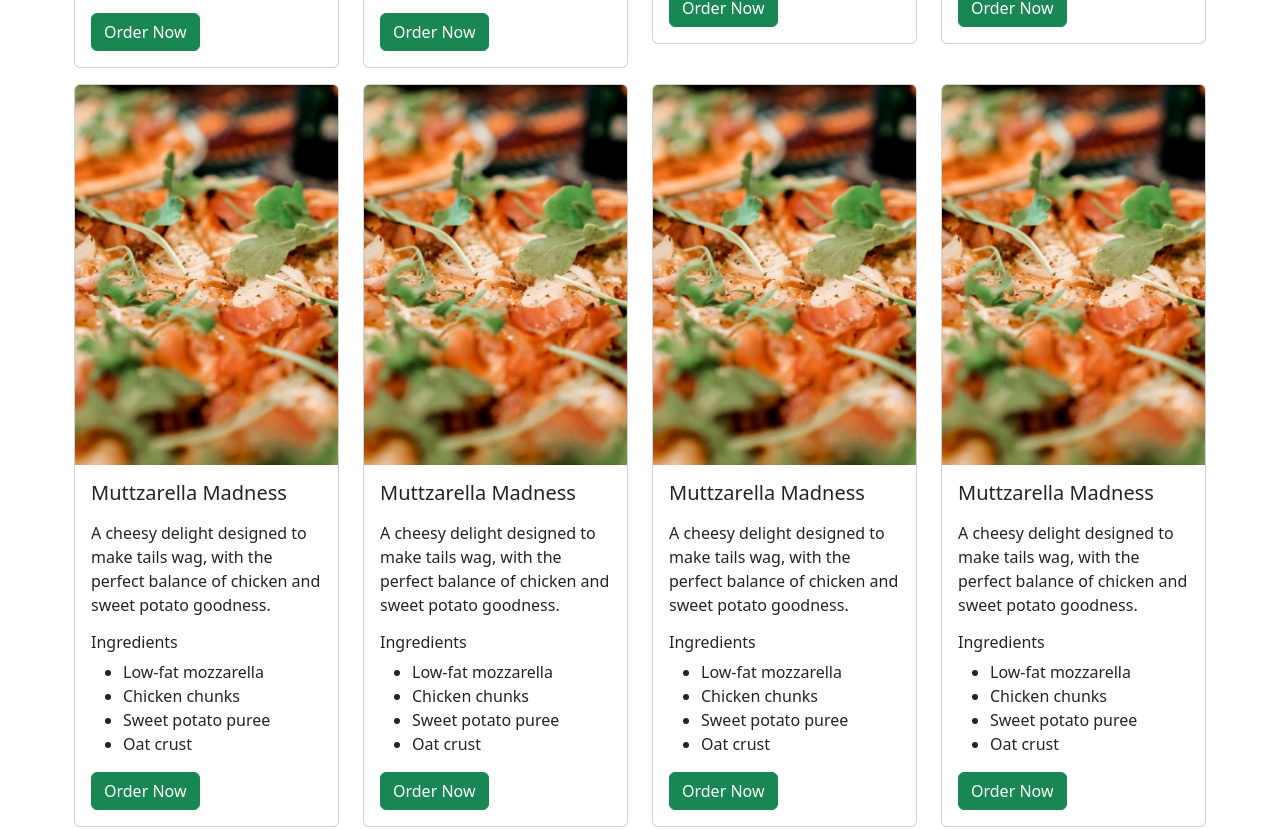
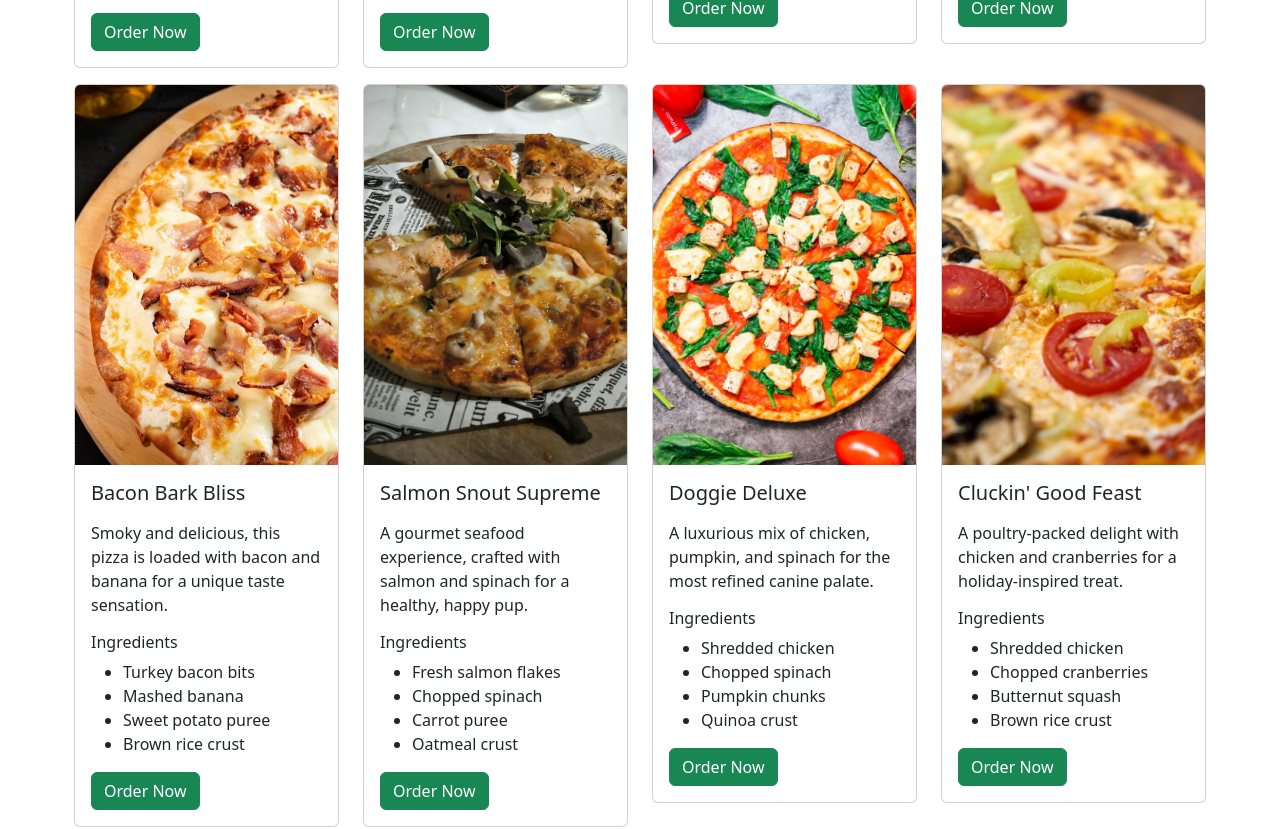
Before and after one commit to naitsircnat/dog-pizza-landing-page, a plain HTML site: page our-selection.html in a window 1280 px wide. Shown: the part 1452-2281 px from the top of the page. Drawn offline with nearby package versions, Linux system fonts and the light colour scheme.

Commit message:
Updated links

```diff
--- a/our-selection.html
+++ b/our-selection.html
@@ -74,7 +74,7 @@
                     <li>Oat crust</li>
                   </ul>
                 </p>
-                <a href="#" class="btn btn-success">Order Now</a>
+                <a href="order-now.html" class="btn btn-success">Order Now</a>
               </div>
             </div>
           </div>
@@ -97,7 +97,7 @@
                     <li>Quinoa crust</li>
                   </ul>
                 </p>
-                <a href="#" class="btn btn-success">Order Now</a>
+                <a href="order-now.html" class="btn btn-success">Order Now</a>
               </div>
             </div>
           </div>
@@ -119,7 +119,7 @@
                     <li>Whole wheat crust</li>
                   </ul>
                 </p>
-                <a href="#" class="btn btn-success">Order Now</a>
+                <a href="order-now.html" class="btn btn-success">Order Now</a>
               </div>
             </div>
           </div>
@@ -140,95 +140,87 @@
                     <li>Whole wheat crust</li>
                   </ul>
                 </p>
-                <a href="#" class="btn btn-success">Order Now</a>
+                <a href="order-now.html" class="btn btn-success">Order Now</a>
               </div>
             </div>
           </div>
 
           <div class="col-12 col-md-6 col-lg-3">
             <div class="card">
-              <img src="images/mozarella.jpg" class="card-img-top" />
+              <img src="images/bacon.jpg" class="card-img-top" />
               <div class="card-body">
-                <h5 class="card-title">Muttzarella Madness</h5>
+                <h5 class="card-title">Bacon Bark Bliss</h5>
                 <p class="card-text">
-                  <p>A cheesy delight designed
-                  to make tails wag, with the perfect balance of chicken and
-                  sweet potato goodness.</p>
+                  <p>Smoky and delicious, this pizza is loaded with bacon and banana for a unique taste sensation.</p>
                   <h6>Ingredients</h6>
                   <ul>
-                    <li>Low-fat mozzarella</li>
-                    <li>Chicken chunks</li>
+                    <li>Turkey bacon bits</li>
+                    <li>Mashed banana</li>
                     <li>Sweet potato puree</li>
-                    <li>Oat crust</li>
+                    <li>Brown rice crust</li>
                   </ul>
                 </p>
-                <a href="#" class="btn btn-success">Order Now</a>
+                <a href="order-now.html" class="btn btn-success">Order Now</a>
               </div>
             </div>
           </div>
 
           <div class="col-12 col-md-6 col-lg-3">
             <div class="card">
-              <img src="images/mozarella.jpg" class="card-img-top" />
+              <img src="images/salmon.jpg" class="card-img-top" />
               <div class="card-body">
-                <h5 class="card-title">Muttzarella Madness</h5>
+                <h5 class="card-title">Salmon Snout Supreme</h5>
                 <p class="card-text">
-                  <p>A cheesy delight designed
-                  to make tails wag, with the perfect balance of chicken and
-                  sweet potato goodness.</p>
+                  <p>A gourmet seafood experience, crafted with salmon and spinach for a healthy, happy pup.</p>
                   <h6>Ingredients</h6>
                   <ul>
-                    <li>Low-fat mozzarella</li>
-                    <li>Chicken chunks</li>
-                    <li>Sweet potato puree</li>
-                    <li>Oat crust</li>
+                    <li>Fresh salmon flakes</li>
+                    <li>Chopped spinach</li>
+                    <li>Carrot puree</li>
+                    <li>Oatmeal crust</li>
                   </ul>
                 </p>
-                <a href="#" class="btn btn-success">Order Now</a>
+                <a href="order-now.html" class="btn btn-success">Order Now</a>
               </div>
             </div>
           </div>
 
           <div class="col-12 col-md-6 col-lg-3">
             <div class="card">
-              <img src="images/mozarella.jpg" class="card-img-top" />
+              <img src="images/spinach.jpg" class="card-img-top" />
               <div class="card-body">
-                <h5 class="card-title">Muttzarella Madness</h5>
+                <h5 class="card-title">Doggie Deluxe</h5>
                 <p class="card-text">
-                  <p>A cheesy delight designed
-                  to make tails wag, with the perfect balance of chicken and
-                  sweet potato goodness.</p>
+                  <p>A luxurious mix of chicken, pumpkin, and spinach for the most refined canine palate.</p>
                   <h6>Ingredients</h6>
                   <ul>
-                    <li>Low-fat mozzarella</li>
-                    <li>Chicken chunks</li>
-                    <li>Sweet potato puree</li>
-                    <li>Oat crust</li>
+                    <li>Shredded chicken</li>
+                    <li>Chopped spinach</li>
+                    <li>Pumpkin chunks</li>
+                    <li>Quinoa crust</li>
                   </ul>
                 </p>
-                <a href="#" class="btn btn-success">Order Now</a>
+                <a href="order-now.html" class="btn btn-success">Order Now</a>
               </div>
             </div>
           </div>
 
           <div class="col-12 col-md-6 col-lg-3">
             <div class="card">
-              <img src="images/mozarella.jpg" class="card-img-top" />
+              <img src="images/chicken.jpg" class="card-img-top" />
               <div class="card-body">
-                <h5 class="card-title">Muttzarella Madness</h5>
+                <h5 class="card-title">Cluckin' Good Feast</h5>
                 <p class="card-text">
-                  <p>A cheesy delight designed
-                  to make tails wag, with the perfect balance of chicken and
-                  sweet potato goodness.</p>
+                  <p>A poultry-packed delight with chicken and cranberries for a holiday-inspired treat.</p>
                   <h6>Ingredients</h6>
                   <ul>
-                    <li>Low-fat mozzarella</li>
-                    <li>Chicken chunks</li>
-                    <li>Sweet potato puree</li>
-                    <li>Oat crust</li>
+                    <li>Shredded chicken</li>
+                    <li>Chopped cranberries</li>
+                    <li>Butternut squash</li>
+                    <li>Brown rice crust</li>
                   </ul>
                 </p>
-                <a href="#" class="btn btn-success">Order Now</a>
+                <a href="order-now.html" class="btn btn-success">Order Now</a>
               </div>
             </div>
           </div>
@@ -341,7 +333,6 @@
             </button>
           </div>
         </div>
-        <!-- end .container -->
       </section>
 
       <!-- CTA -->
@@ -351,7 +342,7 @@
           Don’t Miss Out! First-time customers get 10% off their first order.
           Use code: PAWSOME10
         </p>
-        <button type="button" class="btn btn-success">Order Now</button>
+        <a href="order-now.html"><button type="button" class="btn btn-success">Order Now</button></a>
       </section>
     </main>
 
@@ -394,9 +385,6 @@
           </div>
         </div>
 
-        <!-- <div class="copyright">
-          <p>2024 Copyright: Fur-Real Pizza</p>
-        </div> -->
       </div>
     </footer>
     <script
```
Also changed, not shown: index.html (+5 -11 lines), order-now.html (+0 -4 lines), our-story.html (+1 -4 lines), images/bacon.jpg (added), images/chicken.jpg (added), images/salmon.jpg (added), images/spinach.jpg (added), script.js (deleted), 1 other file.
